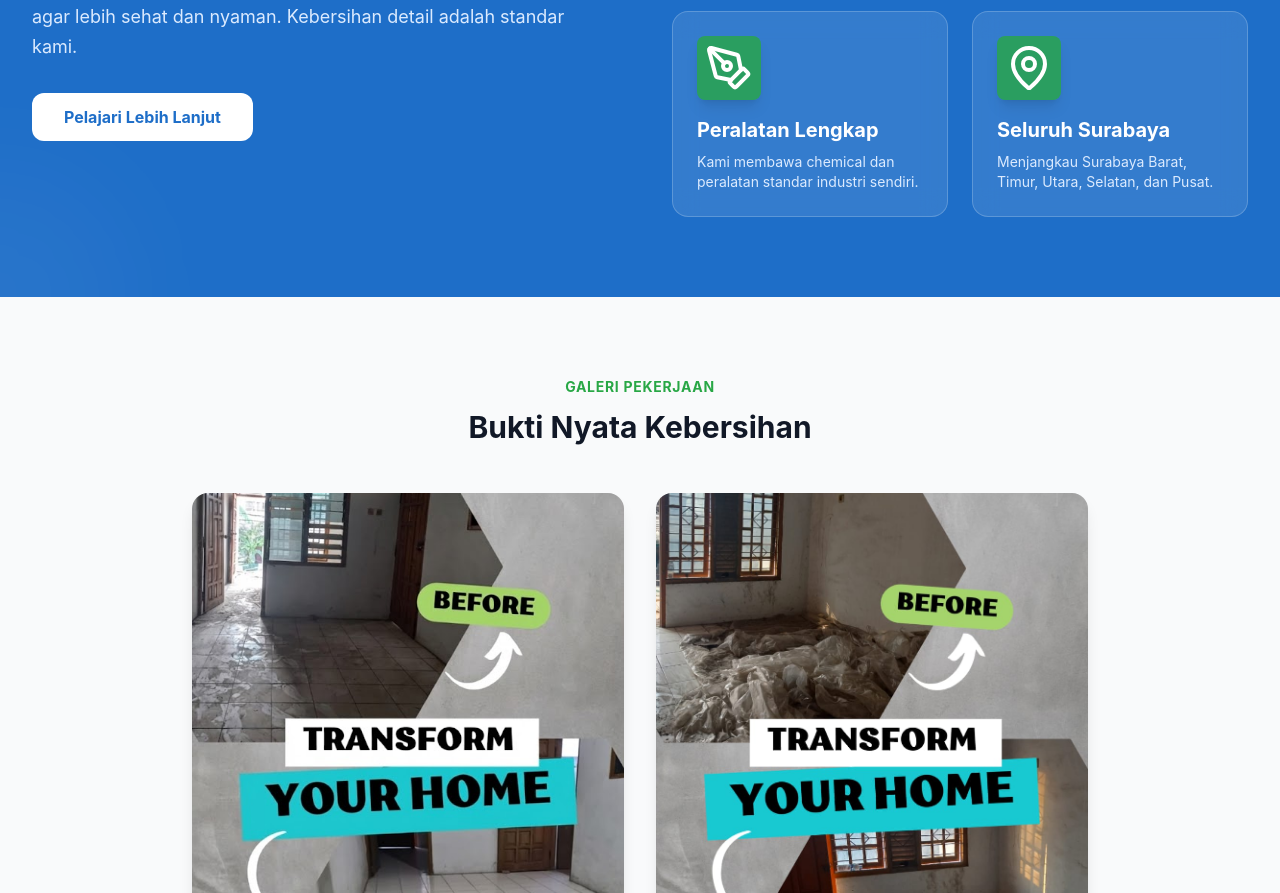
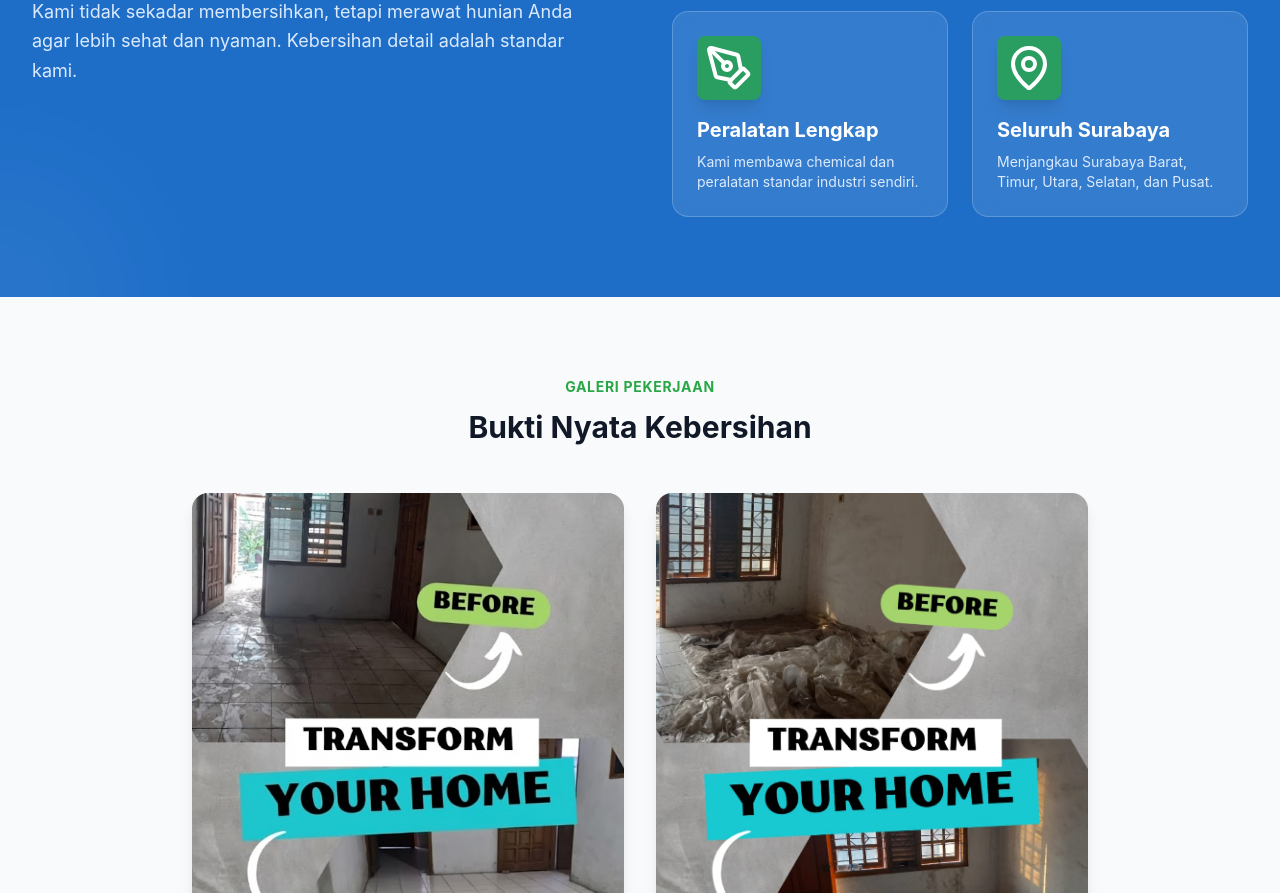
Before and after one commit to wflazuardy/haris-webpage, a React (Vite) app: page / in a window 1280 px wide. Shown: the part 1867-2760 px from the top of the page. Built offline with nearby package versions, Linux system fonts and the light colour scheme.

Commit message:
refactor: removed pelajari lebih lanjut button

```diff
--- a/src/components/WhyUs.tsx
+++ b/src/components/WhyUs.tsx
@@ -40,9 +40,6 @@ const WhyUs: React.FC = () => {
                         <p className="text-blue-100 text-lg mb-8 leading-relaxed">
                             Kami tidak sekadar membersihkan, tetapi merawat hunian Anda agar lebih sehat dan nyaman. Kebersihan detail adalah standar kami.
                         </p>
-                        <button className="bg-white text-brand-blue px-8 py-3 rounded-xl font-bold hover:bg-gray-100 transition-colors">
-                            Pelajari Lebih Lanjut
-                        </button>
                     </div>
 
                     <div className="grid sm:grid-cols-2 gap-6">
```
